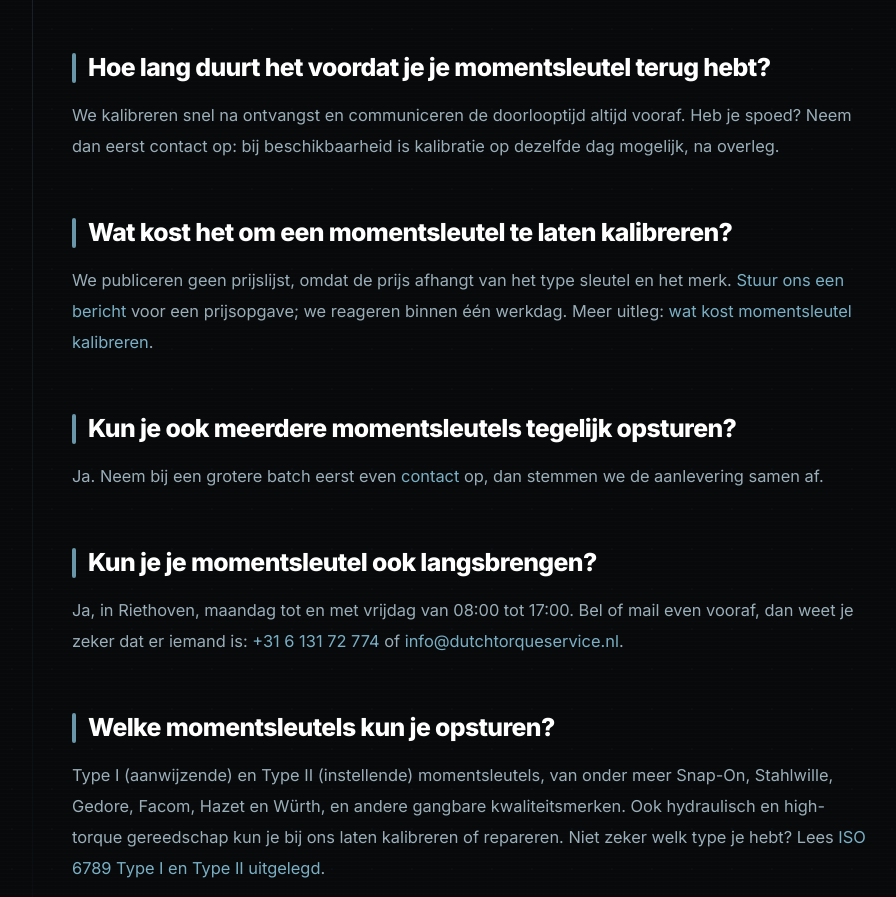
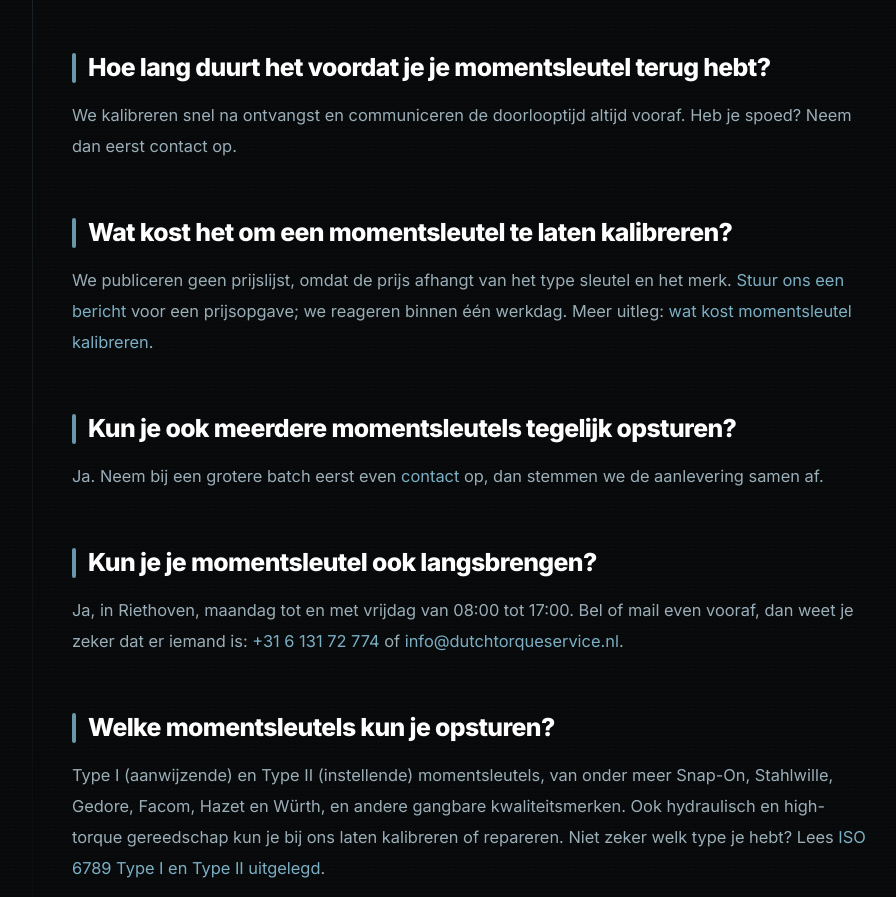
Before and after one commit to rmschulte05/dts-website, an Astro site: page /blog/momentsleutel-opsturen-voor-kalibratie in a window 1280 px wide. Shown: the part 2951-3848 px from the top of the page, without its empty margins (168-1064 px from the left). Built offline with nearby package versions, Linux system fonts and the light colour scheme; Astro itself is replaced by a stand-in of ours.

Commit message:
Remove same-day calibration claim sitewide
Rens confirmed (2026-11-17) that DTS does not offer same-day
calibration. Replace those sentences with a factual note: calibrate
promptly after receipt, communicate turnaround in advance, and contact
us first if the work is urgent. No new turnaround times. The 2–5
werkdagen repair sentence is unchanged.

```diff
--- a/src/pages/blog/hoe-vaak-momentsleutel-kalibreren.astro
+++ b/src/pages/blog/hoe-vaak-momentsleutel-kalibreren.astro
@@ -42,7 +42,7 @@ const faqSchema = {
     {
       "@type": "Question",
       "name": "Hoe lang duurt een kalibratie bij Dutch Torque Service?",
-      "acceptedAnswer": { "@type": "Answer", "text": "Wij werken met een snelle doorlooptijd. In overleg is dezelfde dag mogelijk. Je ontvangt het certificaat per e-mail." }
+      "acceptedAnswer": { "@type": "Answer", "text": "We kalibreren snel na ontvangst en communiceren de doorlooptijd altijd vooraf. Heb je spoed? Neem dan eerst contact op. Je ontvangt het certificaat per e-mail." }
     },
     {
       "@type": "Question",
@@ -143,7 +143,7 @@ const faqSchema = {
     </details>
     <details>
       <summary>Hoe lang duurt een kalibratie bij Dutch Torque Service?</summary>
-      <div class="details-body"><p>Wij werken met een snelle doorlooptijd. In overleg is dezelfde dag mogelijk. Je ontvangt het certificaat per e-mail.</p></div>
+      <div class="details-body"><p>We kalibreren snel na ontvangst en communiceren de doorlooptijd altijd vooraf. Heb je spoed? Neem dan eerst contact op. Je ontvangt het certificaat per e-mail.</p></div>
     </details>
     <details>
       <summary>Kalibreren jullie ook meerdere sleutels tegelijk?</summary>
--- a/src/pages/blog/momentsleutel-opsturen-voor-kalibratie.astro
+++ b/src/pages/blog/momentsleutel-opsturen-voor-kalibratie.astro
@@ -87,7 +87,7 @@ const schema = {
     </ol>
 
     <h2>Hoe lang duurt het voordat je je momentsleutel terug hebt?</h2>
-    <p>We kalibreren snel na ontvangst en communiceren de doorlooptijd altijd vooraf. Heb je spoed? Neem dan eerst contact op: bij beschikbaarheid is kalibratie op dezelfde dag mogelijk, na overleg.</p>
+    <p>We kalibreren snel na ontvangst en communiceren de doorlooptijd altijd vooraf. Heb je spoed? Neem dan eerst contact op.</p>
 
     <h2>Wat kost het om een momentsleutel te laten kalibreren?</h2>
     <p>We publiceren geen prijslijst, omdat de prijs afhangt van het type sleutel en het merk. <a href="/contact/">Stuur ons een bericht</a> voor een prijsopgave; we reageren binnen één werkdag. Meer uitleg: <a href="/blog/wat-kost-momentsleutel-kalibreren/">wat kost momentsleutel kalibreren</a>.</p>
--- a/src/pages/diensten/iso-6789-certificering.astro
+++ b/src/pages/diensten/iso-6789-certificering.astro
@@ -254,7 +254,7 @@ faqPage.mainEntity = faq.map(({ q, a }) => ({
             decoding="async"
             class="cert-image"
           />
-          <figcaption>Voorbeeldcertificaat, pagina 2: Conformiteitsverklaring 670, dezelfde dag, een tweede momentsleutel (serienummer 000205 - A2025), geen voor-en-nameting van dezelfde sleutel. Zelfde methode, dezelfde drie meetpunten en vijf metingen per punt. Max. afwijking 1,55 %, beoordeeld als ok. Ook hier zijn het identificatienummer en de naam van de tester zwart gemaakt.</figcaption>
+          <figcaption>Voorbeeldcertificaat, pagina 2: Conformiteitsverklaring 670, een tweede momentsleutel (serienummer 000205 - A2025), geen voor-en-nameting van dezelfde sleutel. Zelfde methode, dezelfde drie meetpunten en vijf metingen per punt. Max. afwijking 1,55 %, beoordeeld als ok. Ook hier zijn het identificatienummer en de naam van de tester zwart gemaakt.</figcaption>
         </figure>
     </PageSection>
 
--- a/src/pages/faq.astro
+++ b/src/pages/faq.astro
@@ -7,7 +7,7 @@ import PageSection from '../components/ui/PageSection.astro';
 const faqs = [
   {
     question: 'Hoe lang duurt een kalibratie?',
-    answer: 'Wij kalibreren jouw momentsleutel snel na ontvangst. Heb je spoed? Neem dan even contact op, bij beschikbaarheid is een <a href="/contact">kalibratie op dezelfde dag</a> mogelijk na overleg. Na afronding ontvang je direct het kalibratiecertificaat per e-mail.',
+    answer: 'Wij kalibreren jouw momentsleutel snel na ontvangst en communiceren de doorlooptijd altijd vooraf. Heb je spoed? <a href="/contact/">Neem dan eerst contact op</a>. Na afronding ontvang je direct het kalibratiecertificaat per e-mail.',
   },
   {
     question: 'Welke merken kalibreren jullie?',
```
